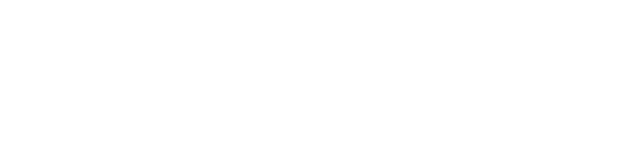
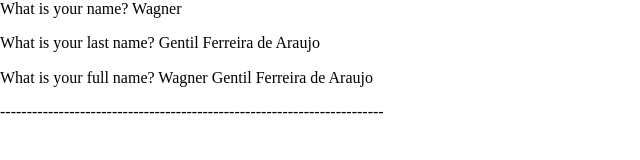
Before and after one commit to bartwagner/Scrimba-JavaScript, a plain HTML site: page Class-03-VariablePractice/index.html in a window 1280 px wide. Shown: the whole page, without its empty margins (0-640 px from the left). Drawn offline with nearby package versions, Linux system fonts and the light colour scheme.

Commit message:
show the exercise

```diff
--- a/Class-03-VariablePractice/index.html
+++ b/Class-03-VariablePractice/index.html
@@ -2,8 +2,12 @@
     <head>
         <link rel="stylesheet" href="https://cdnjs.cloudflare.com/ajax/libs/normalize/8.0.1/normalize.css">
         <link rel="stylesheet" href="index.css">
-        <script src="index.js"></script>
     </head>
     <body>
+        <p>What is your name? <span id="first_name"></span></p>
+        <p>What is your last name? <span id="last_name"></span></p>
+        <p>What is your full name? <span id="full_name"></span></p>
+        <div id="div"></div>
+        <script src="index.js"></script>
     </body>
 </html>
--- a/Class-03-VariablePractice/index.js
+++ b/Class-03-VariablePractice/index.js
@@ -1,6 +1,12 @@
 let firstName = 'Wagner'
 let lastName = 'Gentil Ferreira de Araujo'
 let fullName = firstName + ' ' + lastName
+
+document.getElementById("first_name").innerText = firstName
+document.getElementById("last_name").innerText = lastName
+document.getElementById("full_name").innerText = fullName
+
+document.getElementById("div").innerText = '------------------------------------------------------------------------'
 
 let name = 'Linda'
 let greeting = 'Hi there'
```
Also changed, not shown: 1 other file.
